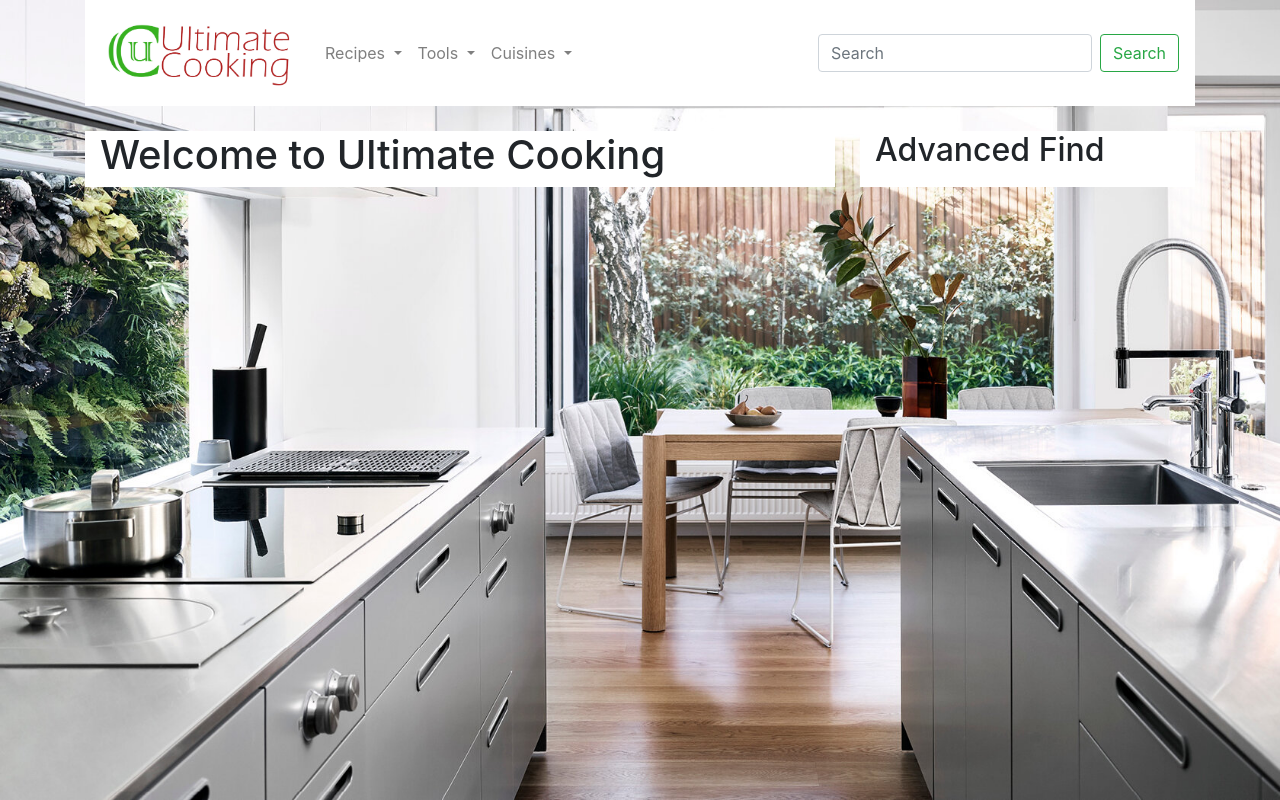
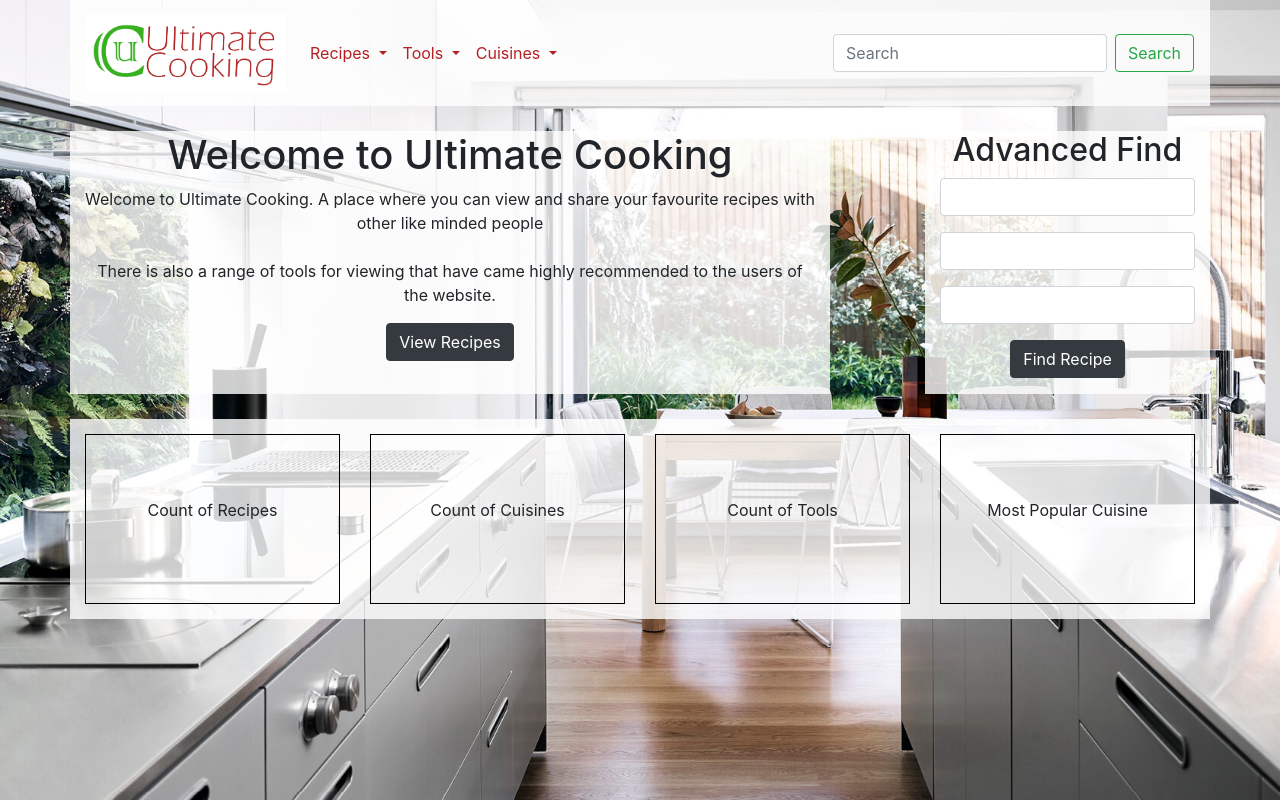
Before and after one commit to Robtych121/UltimateCooking, a Flask app: page / in a window 1280 px wide. Run offline with Flask 2, Linux system fonts and the light colour scheme; some libraries are stand-ins or nearby versions.

Commit message:
Created first draft layout for the homepage

```diff
--- a/static/css/style.css
+++ b/static/css/style.css
@@ -6,26 +6,39 @@ body {
     background-size: cover;
 }
 
-.navbar {
-    background-color: #ffffff !important;
+#navigationContainer {
+    padding-left: 0px;
+    padding-right: 0px;
+}
+
+.nav-link, .dropdown-item {
+    color: rgb(180, 33, 36) !important;
+}
+
+.FadedBlockBackground {
+    background-color: rgba(255, 255, 255, 0.8) !important;
 }
 
 
 /* Homepage Styles */
-#homepageWelcomeBlock {
-    background-color: #ffffff;
+.homepageBlocks {
     margin-top: 25px;
-    margin-right: 25px;
+    text-align: center;
 }
 
-#homepageAdvancedFind {
-    background-color: #ffffff;
-    margin-top: 25px;
-    max-width: 52%;
-    flex: 0 0 29.8%;
-    -ms-flex: 0 0 29.8%;
+.HomepageCounters {
+    min-height: 200px;
 }
 
-#HomepageTopBlock {
-    margin-left: 0px;
+.CounterBlock {
+    border: 1px solid black;
+    width: 100%;
+    height: 100%;
+    padding-top: 25%;
 }
+
+.HomepageCounters .col-md-3 {
+    margin-top: 15px;
+    margin-bottom: 15px;
+    vertical-align: middle;
+}
--- a/templates/base.html
+++ b/templates/base.html
@@ -10,10 +10,10 @@
 </head>
 <body>
 <header>
-    <div class="container">
+    <div id="navigationContainer" class="container">
       <div class="row">
         <div class="col-12">
-    <nav class="navbar navbar-expand-lg navbar-light bg-light">
+    <nav class="navbar navbar-expand-lg navbar-light bg-light FadedBlockBackground">
         <a class="navbar-brand" href="{{ url_for('home')}}"><img src="{{ url_for('static', filename='image/UC-logo5.jpg')}}" width="200" alt=""></a>
         <button class="navbar-toggler" type="button" data-toggle="collapse" data-target="#navbarSupportedContent" aria-controls="navbarSupportedContent" aria-expanded="false" aria-label="Toggle navigation">
           <span class="navbar-toggler-icon"></span>
--- a/templates/homepage.html
+++ b/templates/homepage.html
@@ -1,10 +1,32 @@
 {% extends 'base.html' %}{% block content %}
-<div id="HomepageTopBlock" class="row">
-    <div id="homepageWelcomeBlock" class="col-8">
+<div class="row">
+    <div class="col-md-8 homepageBlocks FadedBlockBackground">
         <h1>Welcome to Ultimate Cooking</h1>
+        <p>Welcome to Ultimate Cooking. A place where you can view and share your favourite recipes with other like minded people<br><br>There is also a range of tools for viewing that have came highly recommended to the users of the website.</p>
+        <p><button type="button" class="btn btn-dark">View Recipes</button></p>
     </div>
-    <div id="homepageAdvancedFind" class="col-3">
+    <div class="col-md-3 offset-md-1 homepageBlocks FadedBlockBackground">
         <h2>Advanced Find</h2>
+        <form action="">
+            <div class="form-group">
+                <input type="text" class="form-control">
+            </div>
+            <div class="form-group">
+                <input type="text" class="form-control">
+            </div>
+            <div class="form-group">
+                <input type="text" class="form-control">
+            </div>
+            <div class="form-group">
+                <button type="button" class="btn btn-dark">Find Recipe</button>
+            </div>
+        </form>
     </div>
 </div>
+<div  class="row HomepageCounters homepageBlocks FadedBlockBackground">
+    <div class="col-md-3 "><div class="CounterBlock" class="align-items-center">Count of Recipes</div></div>
+    <div class="col-md-3"><div class="CounterBlock">Count of Cuisines</div></div>
+    <div class="col-md-3"><div class="CounterBlock">Count of Tools</div></div>
+    <div class="col-md-3"><div class="CounterBlock">Most Popular Cuisine</div></div>
+</div>
 {% endblock %}
```
